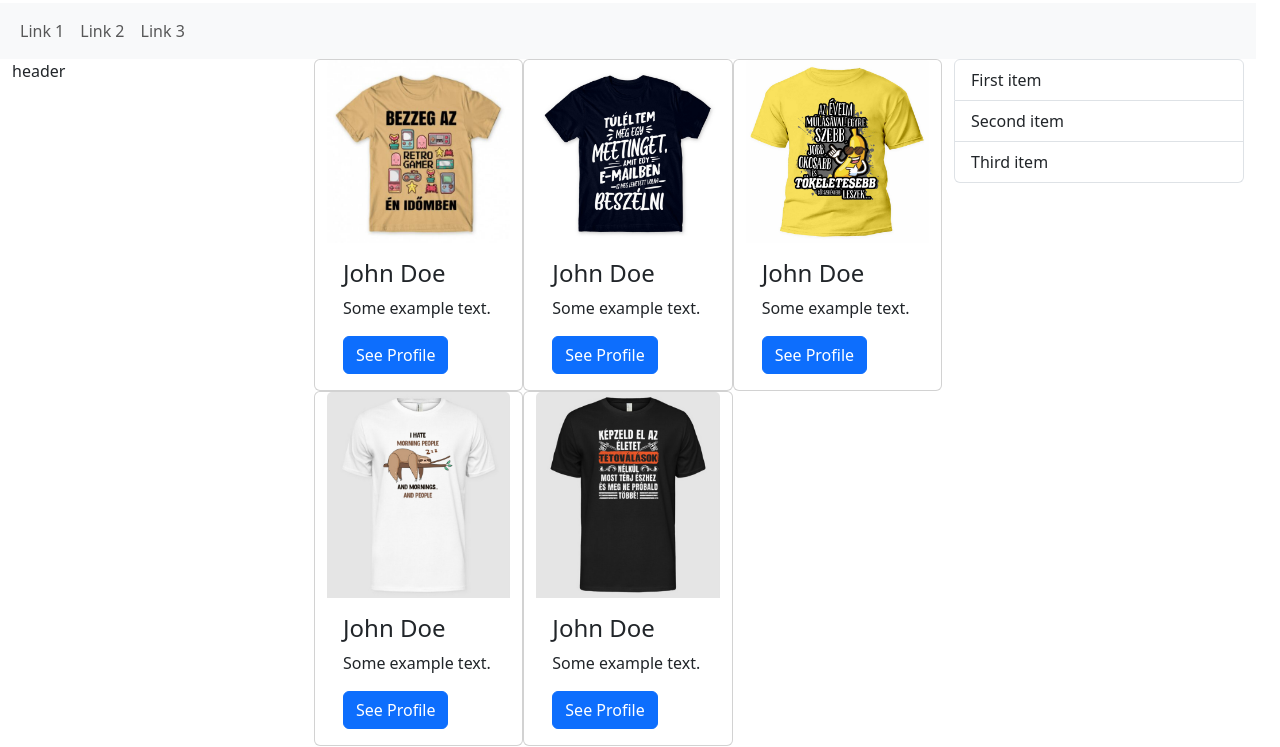
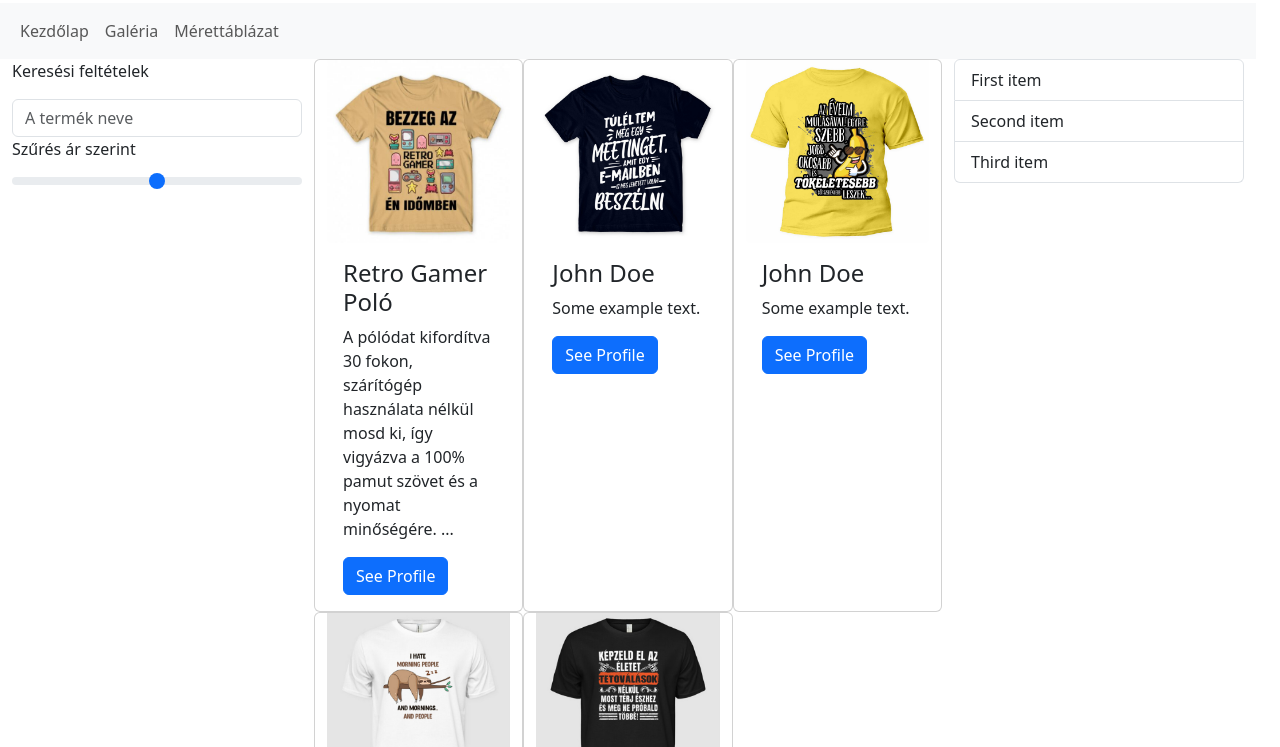
Before and after one commit to Fatalitiy/WEBSHOP_FM_BM, a plain HTML site: page index.html in a window 1280 px wide. Shown: the part 53-800 px from the top of the page. Drawn offline with nearby package versions, Linux system fonts and the light colour scheme.

Commit message:
CARD_OLDALAK

```diff
--- a/index.html
+++ b/index.html
@@ -21,23 +21,37 @@
     <!-- Links -->
     <ul class="navbar-nav">
       <li class="nav-item">
-        <a class="nav-link" href="#">Link 1</a>
+        <a class="nav-link" href="index.html">Kezdőlap</a>
       </li>
       <li class="nav-item">
-        <a class="nav-link" href="#">Link 2</a>
+        <a class="nav-link" href="NUNYET.NUNYET">Galéria</a>
       </li>
       <li class="nav-item">
-        <a class="nav-link" href="#">Link 3</a>
+        <a class="nav-link" href="kettes.html">Mérettáblázat</a>
       </li>
     </ul>
   </div>
 
 </nav>
-    <aside class="col-lg-3">header</aside>
+        <aside class="col-lg-3">
+            <p>Keresési feltételek</p>
+            <input type="text" class="form-control" placeholder="A termék neve">
+            <label for="customRange" class="form-label">Szűrés ár szerint</label>
+            <input type="range" class="form-range" id="customRange">
+        </aside>
     <article class="col-lg-6">
         <div class="row">
             <div class="card col-lg-4">
-                <img class="card-img-top" src="kepek/polo1.jpg" alt="Card image">
+                <img class="card-img-bottom" src="kepek/polo1.jpg" alt="Card image">
+            <div class="card-body">
+                 <h4 class="card-title">Retro Gamer Poló</h4>
+                <p class="card-text">A pólódat kifordítva 30 fokon, szárítógép használata nélkül mosd ki, így vigyázva a 100% pamut szövet és a nyomat minőségére. ...</p>
+                <a href="#" class="btn btn-primary">See Profile</a>
+            </div>
+            </div>
+
+                <div class="card col-lg-4">
+                <img class="card-img-bottom" src="kepek/polo2.jpg" alt="Card image">
             <div class="card-body">
                  <h4 class="card-title">John Doe</h4>
                 <p class="card-text">Some example text.</p>
@@ -46,16 +60,7 @@
             </div>
 
                 <div class="card col-lg-4">
-                <img class="card-img-top" src="kepek/polo2.jpg" alt="Card image">
-            <div class="card-body">
-                 <h4 class="card-title">John Doe</h4>
-                <p class="card-text">Some example text.</p>
-                <a href="#" class="btn btn-primary">See Profile</a>
-            </div>
-            </div>
-
-                <div class="card col-lg-4">
-                <img class="card-img-top" src="kepek/polo3.jpg" alt="Card image">
+                <img class="card-img-bottom" src="kepek/polo3.jpg" alt="Card image">
             <div class="card-body">
                  <h4 class="card-title">John Doe</h4>
                 <p class="card-text">Some example text.</p>
@@ -64,7 +69,7 @@
             </div>
 
             <div class="card col-lg-4">
-                <img class="card-img-top" src="kepek/polo4.jpg" alt="Card image">
+                <img class="card-img-bottom" src="kepek/polo4.jpg" alt="Card image">
             <div class="card-body">
                  <h4 class="card-title">John Doe</h4>
                 <p class="card-text">Some example text.</p>
@@ -72,7 +77,7 @@
             </div>
             </div>
                 <div class="card col-lg-4">
-                <img class="card-img-top" src="kepek/polo5.jpg" alt="Card image">
+                <img class="card-img-bottom" src="kepek/polo5.jpg" alt="Card image">
             <div class="card-body">
                  <h4 class="card-title">John Doe</h4>
                 <p class="card-text">Some example text.</p>
```
